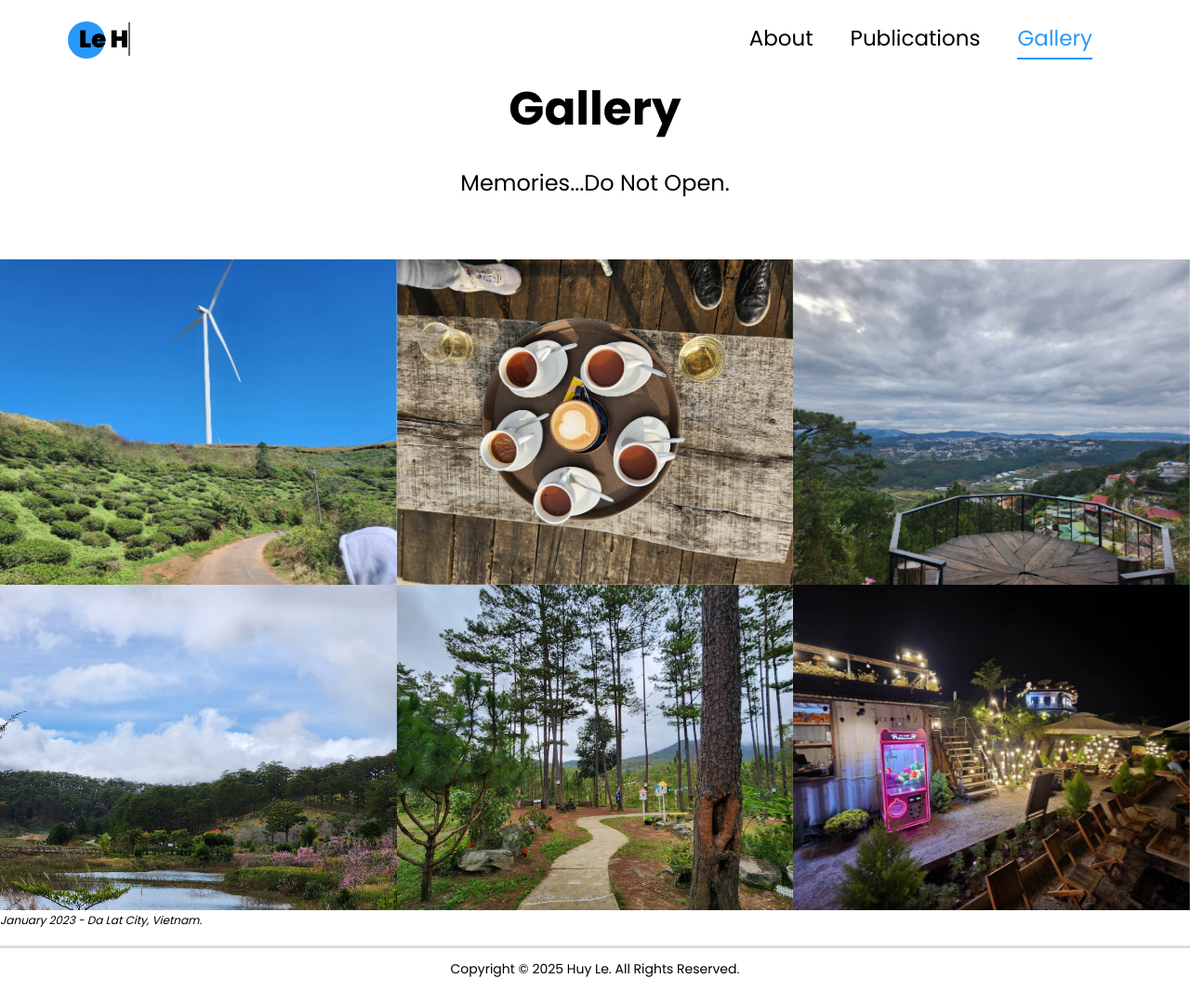
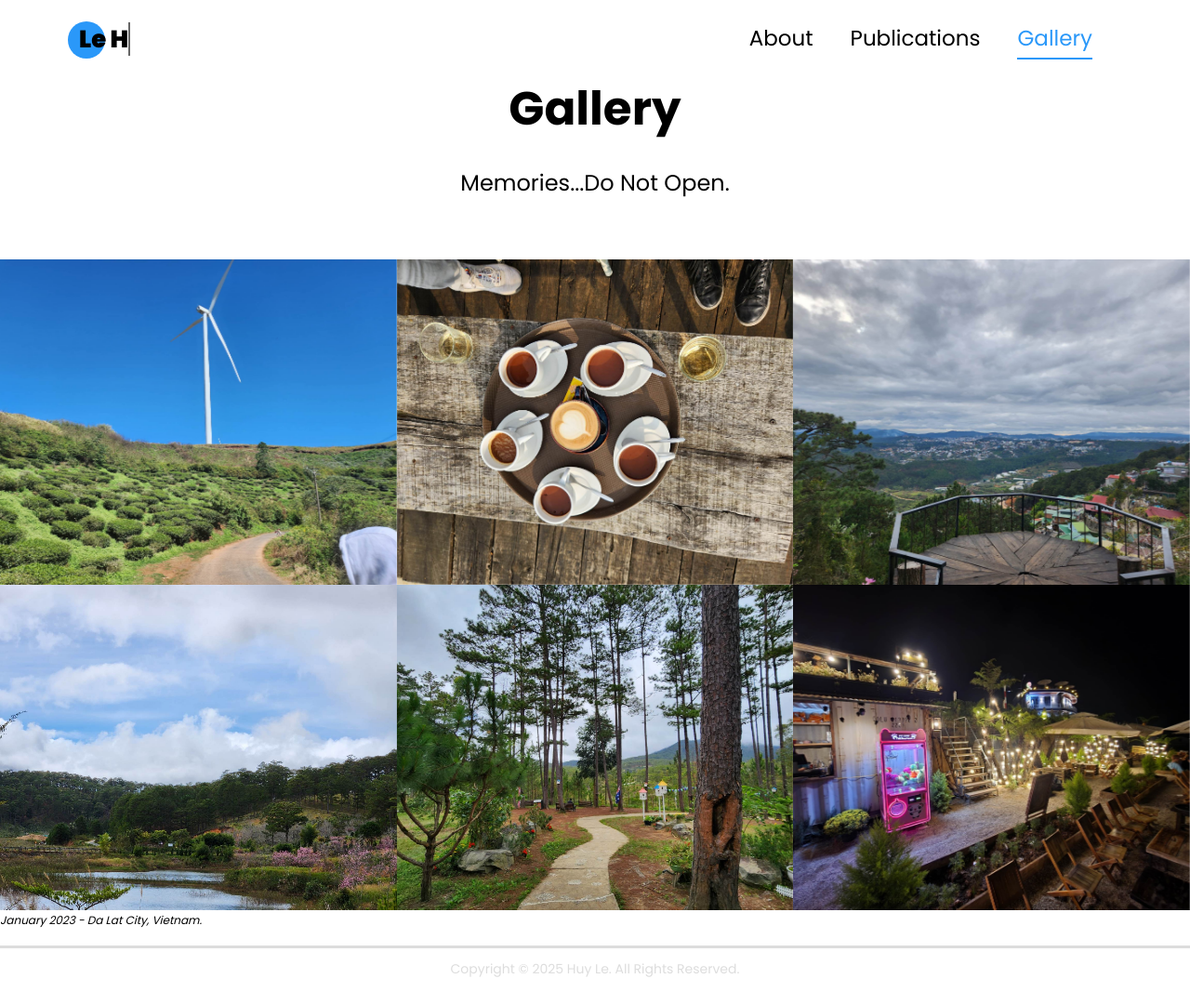
Before and after one commit to lehuy1611/lehuy1611.github.io, a Jekyll site: the page gallery.html, which Jekyll copies as it is, in a window 1280 px wide. Shown: the whole page at 93% size. Built offline with Jekyll 4.4.1, drawn with Linux system fonts in a browser that asks for light colours; a style sheet for code colours, icons or effects is not loaded.

Commit message:
update images

```diff
--- a/gallery.html
+++ b/gallery.html
@@ -208,7 +208,7 @@
         <div class="container">
             <div class="row">
                 <div class="col-md-12 text-center">
-                    <p style="color: #000; font-size: 14px;">
+                    <p style="color: #ddd; font-size: 14px;">
                         Copyright &copy;
                         <script>document.write(new Date().getFullYear());</script> Huy Le. All Rights Reserved.
                     </p>
```
